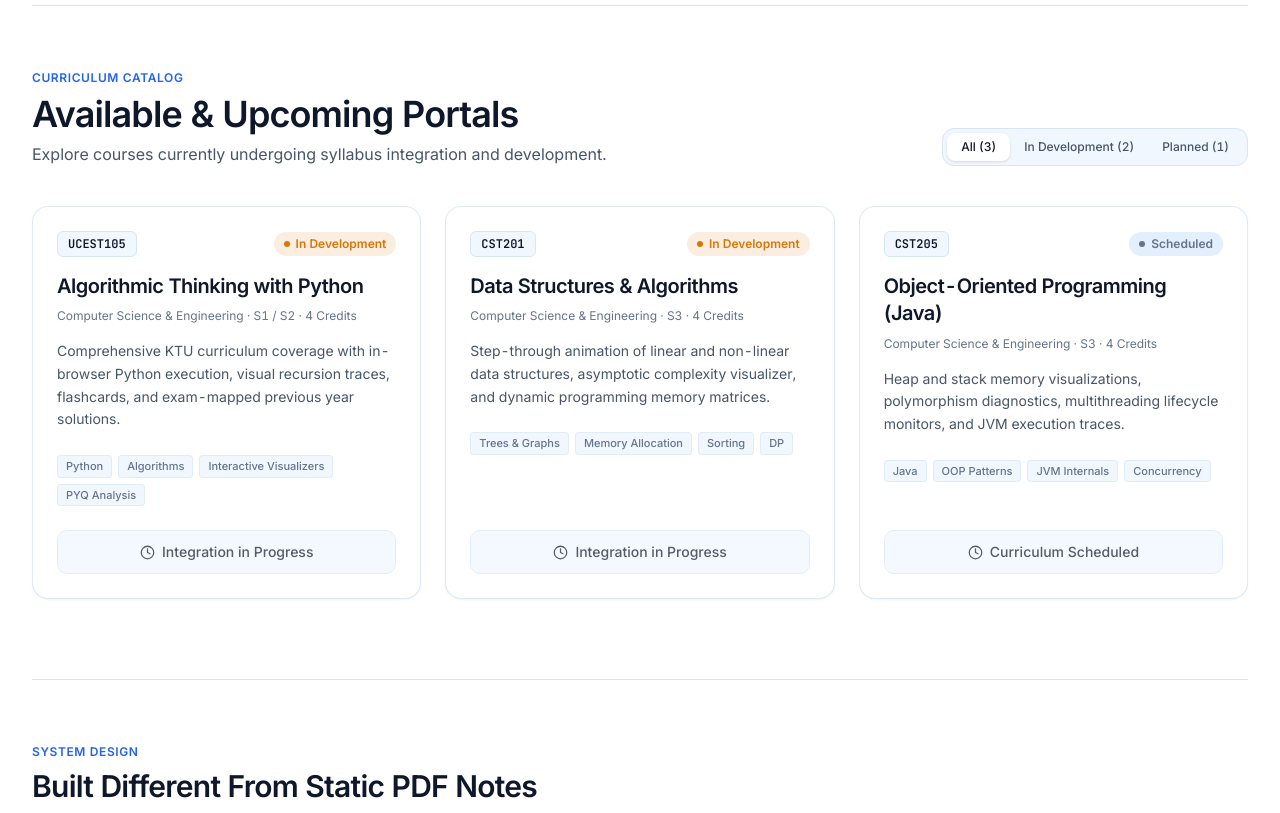
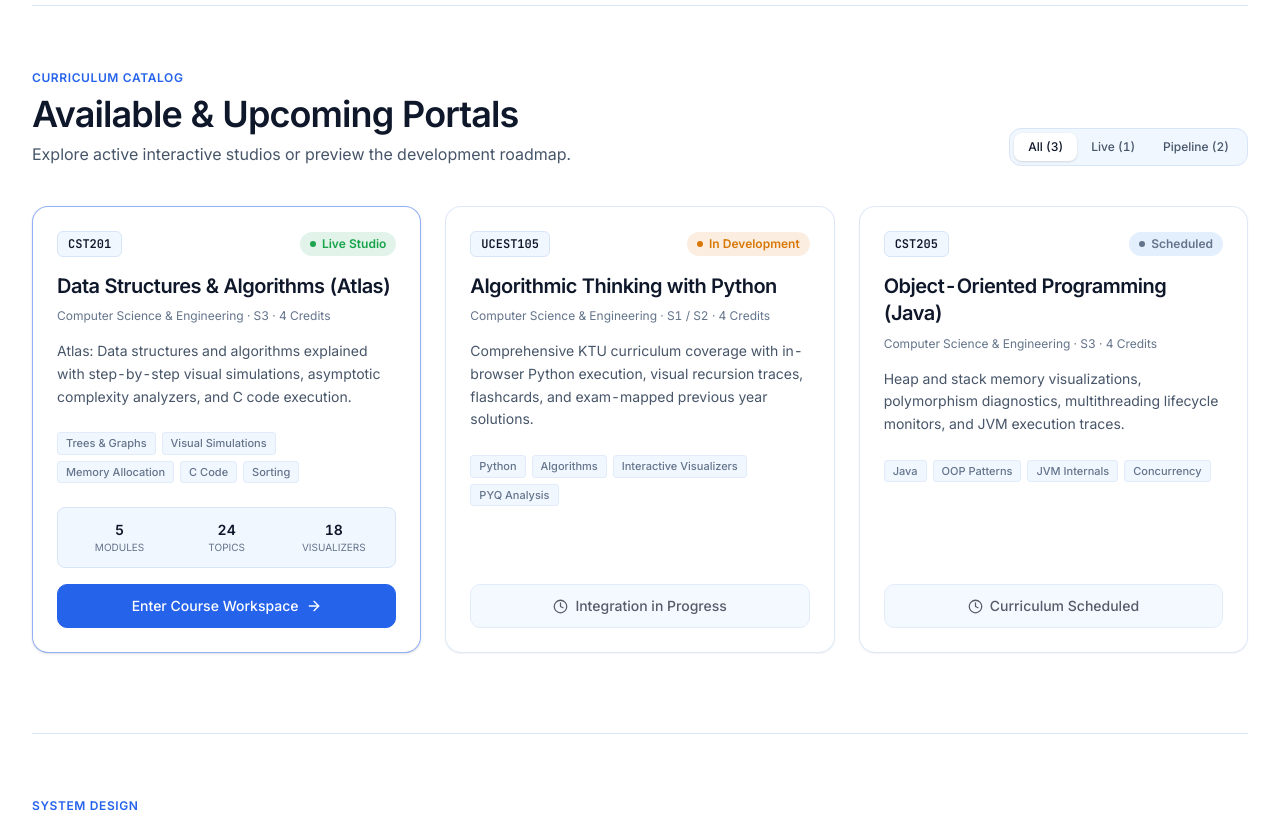
Before and after one commit to mareomanoj6/saclearn, a React (Vite) app: page / in a window 1280 px wide. Shown: the part 820-1633 px from the top of the page. Built offline with nearby package versions, Linux system fonts and the light colour scheme.

Commit message:
feat(courses): integrate live Atlas DSA course via reverse proxy rewrites

```diff
--- a/src/components/Navbar.tsx
+++ b/src/components/Navbar.tsx
@@ -42,6 +42,10 @@ export function Navbar({ section }: { section: string }) {
         </nav>
 
         <div className="ml-auto flex items-center gap-2">
+          <a href="/courses/dsa/" className="btn btn-primary h-9 px-3.5 text-xs font-medium hidden sm:inline-flex">
+            Launch DSA Studio
+          </a>
+
           <button onClick={toggle} className="btn btn-icon" aria-label="Toggle light/dark mode" title="Toggle theme">
             <AnimatePresence mode="wait" initial={false}>
               <motion.span key={theme} initial={{ rotate: -90, opacity: 0 }} animate={{ rotate: 0, opacity: 1 }} exit={{ rotate: 90, opacity: 0 }} transition={{ duration: 0.18 }} className="grid">
--- a/src/data/courses.ts
+++ b/src/data/courses.ts
@@ -20,6 +20,25 @@ export interface CourseItem {
 
 export const COURSES: CourseItem[] = [
   {
+    id: 'dsa',
+    code: 'CST201',
+    title: 'Data Structures & Algorithms (Atlas)',
+    semester: 'S3',
+    scheme: 'KTU 2024 Scheme',
+    credits: 4,
+    category: 'Computer Science & Engineering',
+    status: 'live',
+    description: 'Atlas: Data structures and algorithms explained with step-by-step visual simulations, asymptotic complexity analyzers, and C code execution.',
+    route: '/courses/dsa/',
+    accentColor: '#059669',
+    tags: ['Trees & Graphs', 'Visual Simulations', 'Memory Allocation', 'C Code', 'Sorting'],
+    metrics: {
+      modules: 5,
+      topics: 24,
+      visualizers: 18
+    }
+  },
+  {
     id: 'atp',
     code: 'UCEST105',
     title: 'Algorithmic Thinking with Python',
@@ -32,20 +51,6 @@ export const COURSES: CourseItem[] = [
     route: '#',
     accentColor: '#2563eb',
     tags: ['Python', 'Algorithms', 'Interactive Visualizers', 'PYQ Analysis']
-  },
-  {
-    id: 'dsa',
-    code: 'CST201',
-    title: 'Data Structures & Algorithms',
-    semester: 'S3',
-    scheme: 'KTU 2024 Scheme',
-    credits: 4,
-    category: 'Computer Science & Engineering',
-    status: 'development',
-    description: 'Step-through animation of linear and non-linear data structures, asymptotic complexity visualizer, and dynamic programming memory matrices.',
-    route: '#',
-    accentColor: '#059669',
-    tags: ['Trees & Graphs', 'Memory Allocation', 'Sorting', 'DP']
   },
   {
     id: 'oop',
--- a/src/pages/Portal.tsx
+++ b/src/pages/Portal.tsx
@@ -13,11 +13,11 @@ import { COURSES, CourseItem } from '../data/courses'
 import { href } from '../lib/router'
 
 export function Portal() {
-  const [filter, setFilter] = useState<'all' | 'development' | 'planned'>('all')
+  const [filter, setFilter] = useState<'all' | 'live' | 'pipeline'>('all')
 
   const filteredCourses = COURSES.filter(c => {
-    if (filter === 'development') return c.status === 'development'
-    if (filter === 'planned') return c.status === 'planned'
+    if (filter === 'live') return c.status === 'live'
+    if (filter === 'pipeline') return c.status !== 'live'
     return true
   })
 
@@ -61,11 +61,14 @@ export function Portal() {
             transition={{ duration: 0.35, delay: 0.15 }}
             className="flex flex-wrap items-center gap-3 mt-8"
           >
-            <a href="#courses-catalog" className="btn btn-primary h-12 px-6 text-[15px] font-medium shadow-sm">
-              Explore Course Catalog
+            <a href="/courses/dsa/" className="btn btn-primary h-12 px-6 text-[15px] font-medium shadow-sm">
+              Launch Atlas DSA Studio
               <ArrowRight size={17} />
             </a>
-            <a href={href('/about')} className="btn h-12 px-6 text-[15px] font-medium">
+            <a href="#courses-catalog" className="btn h-12 px-6 text-[15px] font-medium">
+              Browse Course Catalog
+            </a>
+            <a href={href('/about')} className="btn h-12 px-5 text-[15px] font-medium text-muted hover:text-fg">
               <Info size={16} />
               About SAC Learn
             </a>
@@ -78,7 +81,7 @@ export function Portal() {
           <div>
             <div className="text-xs font-semibold tracking-wider uppercase text-accent mb-2">Curriculum Catalog</div>
             <h2 className="text-3xl sm:text-4xl font-semibold tracking-tight">Available & Upcoming Portals</h2>
-            <p className="text-muted text-sm sm:text-base mt-2">Explore courses currently undergoing syllabus integration and development.</p>
+            <p className="text-muted text-sm sm:text-base mt-2">Explore active interactive studios or preview the development roadmap.</p>
           </div>
 
           <div className="flex items-center p-1 bg-surface rounded-xl border border-line self-start md:self-auto">
@@ -89,27 +92,30 @@ export function Portal() {
               All ({COURSES.length})
             </button>
             <button
-              onClick={() => setFilter('development')}
-              className={`px-3.5 py-1.5 text-xs font-medium rounded-lg transition-all ${filter === 'development' ? 'bg-elevated text-fg shadow-sm' : 'text-muted hover:text-fg'}`}
+              onClick={() => setFilter('live')}
+              className={`px-3.5 py-1.5 text-xs font-medium rounded-lg transition-all ${filter === 'live' ? 'bg-elevated text-fg shadow-sm' : 'text-muted hover:text-fg'}`}
             >
-              In Development ({COURSES.filter(c => c.status === 'development').length})
+              Live ({COURSES.filter(c => c.status === 'live').length})
             </button>
             <button
-              onClick={() => setFilter('planned')}
-              className={`px-3.5 py-1.5 text-xs font-medium rounded-lg transition-all ${filter === 'planned' ? 'bg-elevated text-fg shadow-sm' : 'text-muted hover:text-fg'}`}
+              onClick={() => setFilter('pipeline')}
+              className={`px-3.5 py-1.5 text-xs font-medium rounded-lg transition-all ${filter === 'pipeline' ? 'bg-elevated text-fg shadow-sm' : 'text-muted hover:text-fg'}`}
             >
-              Planned ({COURSES.filter(c => c.status === 'planned').length})
+              Pipeline ({COURSES.filter(c => c.status !== 'live').length})
             </button>
           </div>
         </div>
 
         <div className="grid grid-cols-1 md:grid-cols-2 lg:grid-cols-3 gap-6">
           {filteredCourses.map((course: CourseItem) => {
+            const isLive = course.status === 'live'
             const isDev = course.status === 'development'
             return (
               <div
                 key={course.id}
-                className="card flex flex-col justify-between p-6 border-line/80 hover:border-line transition-all duration-200"
+                className={`card flex flex-col justify-between p-6 transition-all duration-200 ${
+                  isLive ? 'border-accent/50 shadow-sm hover:border-accent' : 'border-line/80 hover:border-line'
+                }`}
               >
                 <div>
                   <div className="flex items-center justify-between gap-2 mb-4">
@@ -117,10 +123,14 @@ export function Portal() {
                       {course.code}
                     </span>
                     <span className={`inline-flex items-center gap-1.5 text-xs font-semibold px-2.5 py-1 rounded-full ${
-                      isDev ? 'bg-warn-soft text-warn' : 'bg-surface-2 text-subtle'
+                      isLive
+                        ? 'bg-good-soft text-good'
+                        : isDev
+                          ? 'bg-warn-soft text-warn'
+                          : 'bg-surface-2 text-subtle'
                     }`}>
-                      <span className={`w-1.5 h-1.5 rounded-full ${isDev ? 'bg-warn' : 'bg-subtle'}`} />
-                      {isDev ? 'In Development' : 'Scheduled'}
+                      <span className={`w-1.5 h-1.5 rounded-full ${isLive ? 'bg-good animate-pulse' : isDev ? 'bg-warn' : 'bg-subtle'}`} />
+                      {isLive ? 'Live Studio' : isDev ? 'In Development' : 'Scheduled'}
                     </span>
                   </div>
 
@@ -146,6 +156,32 @@ export function Portal() {
                 </div>
 
                 <div>
+                  {isLive && course.metrics && (
+                    <div className="grid grid-cols-3 gap-2 py-3 px-3 rounded-lg bg-surface border border-line mb-4 text-center">
+                      <div>
+                        <div className="text-sm font-semibold">{course.metrics.modules}</div>
+                        <div className="text-[10px] text-subtle uppercase">Modules</div>
+                      </div>
+                      <div>
+                        <div className="text-sm font-semibold">{course.metrics.topics}</div>
+                        <div className="text-[10px] text-subtle uppercase">Topics</div>
+                      </div>
+                      <div>
+                        <div className="text-sm font-semibold">{course.metrics.visualizers}</div>
+                        <div className="text-[10px] text-subtle uppercase">Visualizers</div>
+                      </div>
+                    </div>
+                  )}
+
+                  {isLive ? (
+                    <a
+                      href={course.route}
+                      className="btn btn-primary w-full h-11 justify-center text-sm font-medium"
+                    >
+                      Enter Course Workspace
+                      <ArrowRight size={16} />
+                    </a>
+                  ) : (
                     <button
                       disabled
                       className="btn w-full h-11 justify-center text-sm font-medium opacity-70 cursor-not-allowed bg-surface border border-line"
@@ -153,6 +189,7 @@ export function Portal() {
                       <Clock size={15} />
                       {isDev ? 'Integration in Progress' : 'Curriculum Scheduled'}
                     </button>
+                  )}
                 </div>
               </div>
             )
```
Also changed, not shown: vercel.json. Lines whose indentation alone changed are shown as unchanged.
